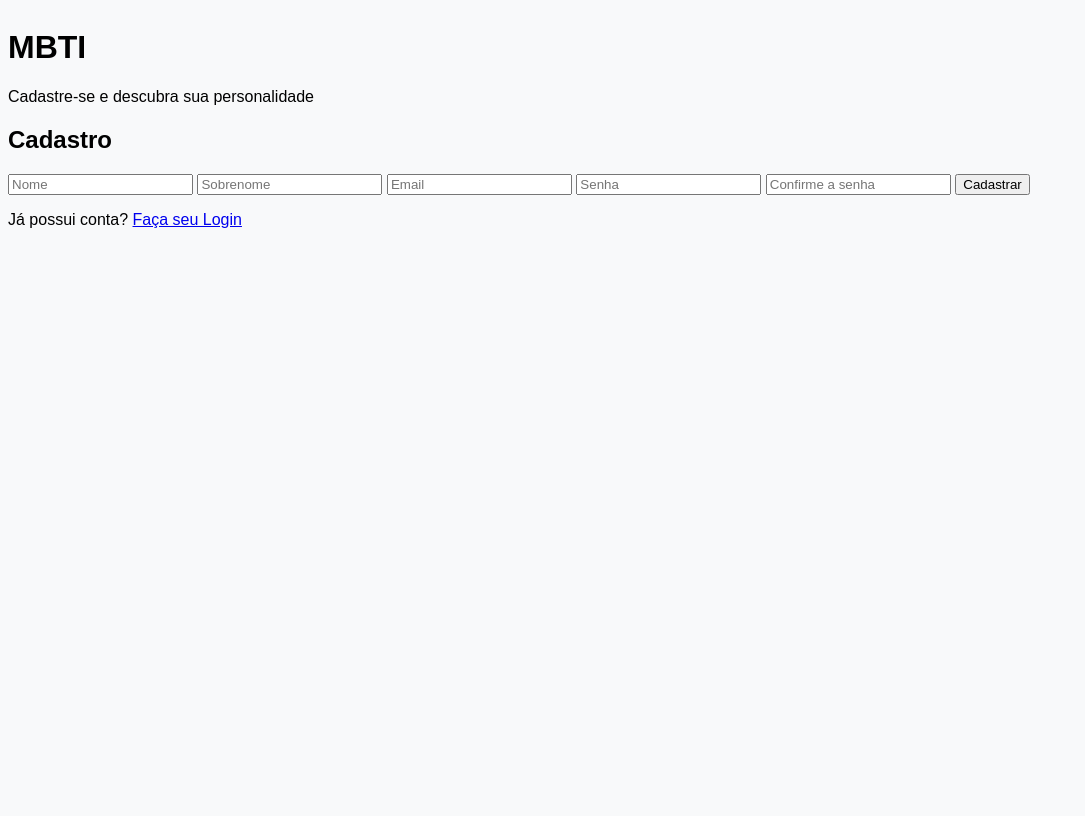
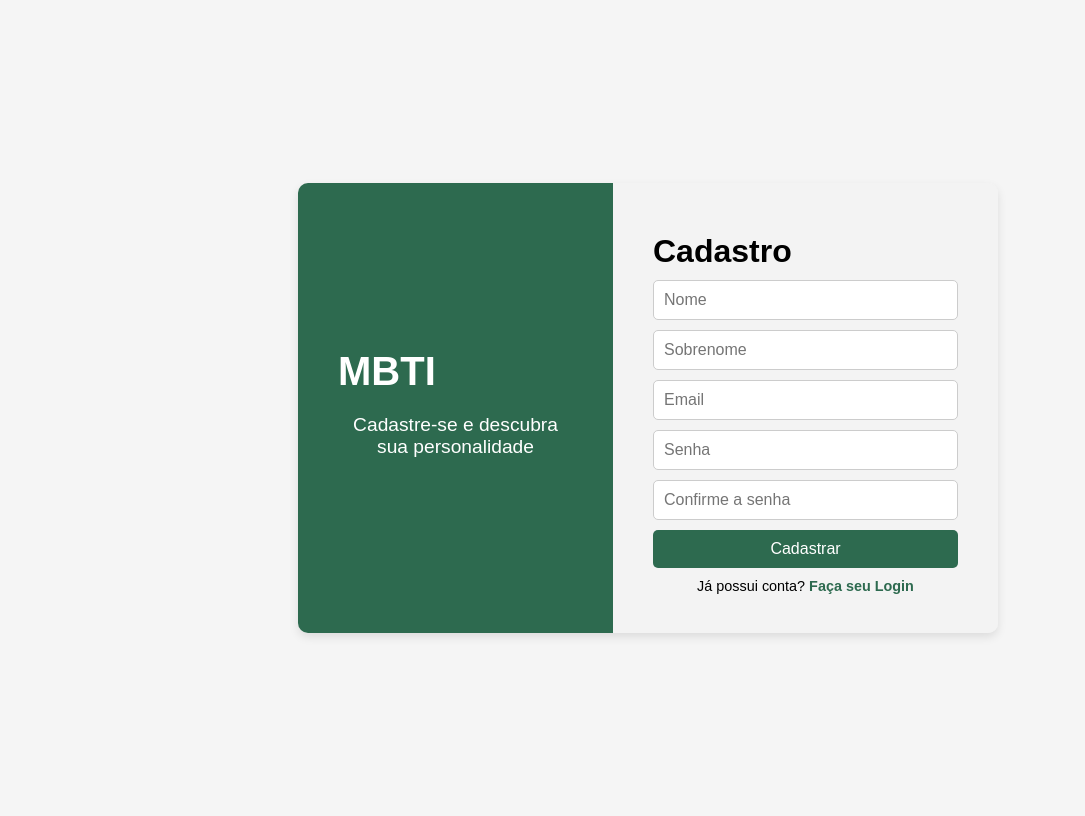
Before and after one commit to MariaJuliaGermano/projeto-2-si-equipe-2, a Django app: template mbti/templates/teste_mbti/login.html in a window 1280 px wide. Shown: the whole page, without its empty margins (0-1085 px from the left). Run offline with Django 5.2, Linux system fonts and the light colour scheme; the template is opened without the code that fills it, so the values that code supplies are empty.

Commit message:
Update style.css

```diff
--- a/mbti/static/css/style.css
+++ b/mbti/static/css/style.css
@@ -13,8 +13,13 @@ body {
 .header-section {
     background-color: #4caf50;
     color: white;
-    padding: 3rem 0;
+    padding: 5rem 0;
     text-align: center;
+    min-height: 50vh;
+    display: flex;
+    flex-direction: column;
+    justify-content: center;
+    align-items: center;
 }
 
 .header-section h1 {
@@ -106,14 +111,106 @@ footer {
     margin-top: auto;
     border-top: 1px solid #ddd;
 }
-.header-section {
-    background-color: #4caf50;
+.login-page * {
+    margin: 0;
+    padding: 0;
+    box-sizing: border-box;
+    font-family: Arial, sans-serif;
+}
+
+.login-page {
+    display: flex;
+    justify-content: center;
+    align-items: center;
+    height: 100vh;
+    width: 100vw;
+    background-color: #f5f5f5;
+}
+
+.login-page .container {
+    display: flex;
+    width: 700px;
+    height: 450px;
+    border-radius: 10px;
+    overflow: hidden;
+    box-shadow: 0 4px 10px rgba(0, 0, 0, 0.1);
+}
+
+.login-page .left-section {
+    background-color: #2d6a4f;
     color: white;
-    padding: 5rem 0;
-    text-align: center;
-    min-height: 50vh;
+    padding: 40px;
+    width: 45%;
     display: flex;
     flex-direction: column;
     justify-content: center;
-    align-items: center;
 }
+
+.login-page .left-section h1 {
+    font-size: 2.5rem;
+    margin-bottom: 10px;
+}
+
+.login-page .left-section p {
+    font-size: 1.2rem;
+    margin-top: 10px;
+}
+
+.login-page .right-section {
+    background-color: #f3f3f3;
+    padding: 40px;
+    width: 55%;
+    display: flex;
+    flex-direction: column;
+    justify-content: space-between;
+}
+
+.login-page .right-section h2 {
+    font-size: 2rem;
+    margin-bottom: 10px;
+    margin-top: 10px;
+}
+
+.login-page form {
+    display: flex;
+    flex-direction: column;
+    margin-bottom: 10px;
+}
+
+.login-page form input {
+    margin-bottom: 10px;
+    padding: 10px;
+    font-size: 1rem;
+    border: 1px solid #ccc;
+    border-radius: 5px;
+}
+
+.login-page form button {
+    background-color: #2d6a4f;
+    color: white;
+    padding: 10px;
+    font-size: 1rem;
+    border: none;
+    border-radius: 5px;
+    cursor: pointer;
+}
+
+.login-page form button:hover {
+    background-color: #1b4332;
+}
+
+.login-page p {
+    text-align: center;
+    font-size: 0.9rem;
+    margin-bottom: 10px; /* Reduzido para economizar espaço */
+}
+
+.login-page p a {
+    color: #2d6a4f;
+    text-decoration: none;
+    font-weight: bold;
+}
+
+.login-page p a:hover {
+    text-decoration: underline;
+}
```
